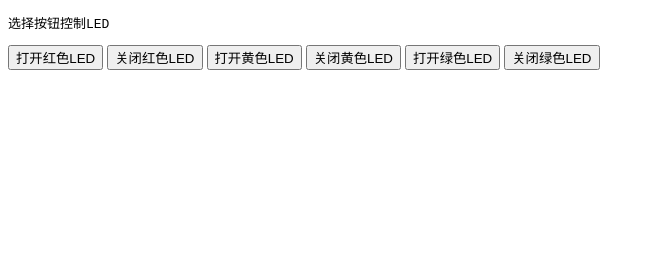
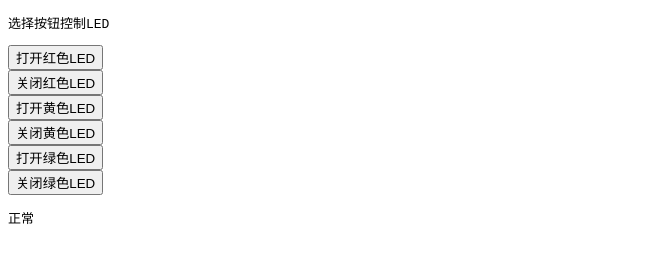
Before and after one commit to huanghyw/node-mcu-example, a plain HTML site: page LED/index.html in a window 1280 px wide. Shown: the whole page, without its empty margins (0-655 px from the left). Drawn offline with Linux system fonts and the light colour scheme; no server answers.

Commit message:
support detect for HC-SR501

```diff
--- a/LED/index.html
+++ b/LED/index.html
@@ -6,12 +6,13 @@
 </head>
 <body>
 <pre>选择按钮控制LED</pre>
-<button onclick="opt('pin_red', 1)">打开红色LED</button>
-<button onclick="opt('pin_red', 0)">关闭红色LED</button>
-<button onclick="opt('pin_yellow', 1)">打开黄色LED</button>
-<button onclick="opt('pin_yellow', 0)">关闭黄色LED</button>
-<button onclick="opt('pin_green', 1)">打开绿色LED</button>
-<button onclick="opt('pin_green', 0)">关闭绿色LED</button>
+<button onclick="opt('pin_red', 1)">打开红色LED</button><br/>
+<button onclick="opt('pin_red', 0)">关闭红色LED</button><br/>
+<button onclick="opt('pin_yellow', 1)">打开黄色LED</button><br/>
+<button onclick="opt('pin_yellow', 0)">关闭黄色LED</button><br/>
+<button onclick="opt('pin_green', 1)">打开绿色LED</button><br/>
+<button onclick="opt('pin_green', 0)">关闭绿色LED</button><br/>
+<pre id="detect"></pre>
 
 <!-- <script type="text/javascript" src="jquery-3.4.0.min.js"></script> -->
 <script type="text/javascript">
@@ -26,12 +27,30 @@ else
 	xmlhttp=new ActiveXObject("Microsoft.XMLHTTP");
 }
 
+xmlhttp.onreadystatechange=function(){
+	if (xmlhttp.readyState==4 && xmlhttp.status==200){
+		if(xmlhttp.responseText == 1){
+			document.getElementById('detect').innerHTML = "发现移动物体!!!";
+		}else if(xmlhttp.responseText == 0){
+			document.getElementById('detect').innerHTML = "正常";
+		}
+	}
+}
+
 function opt(pinName, state){
-	// $.get("/led?pinName=" + pinName + "&state=" + state);
-
-	xmlhttp.open("GET","/led?pinName=" + pinName + "&state=" + state + "&t=" + Math.random(),true);
+	xmlhttp.open("GET","/led?pinName=" + pinName + "&state=" + state + "&t=" + Math.random(), true);
 	xmlhttp.send();
 }
+
+document.getElementById('detect').innerHTML = "正常";
+
+setInterval(function() {
+	xmlhttp.open("GET","/detect?t=" + Math.random(), true);
+	xmlhttp.send();
+
+}, 1000);
+
+
 
 </script>
 </body>
```
Also changed, not shown: 1 other file.
